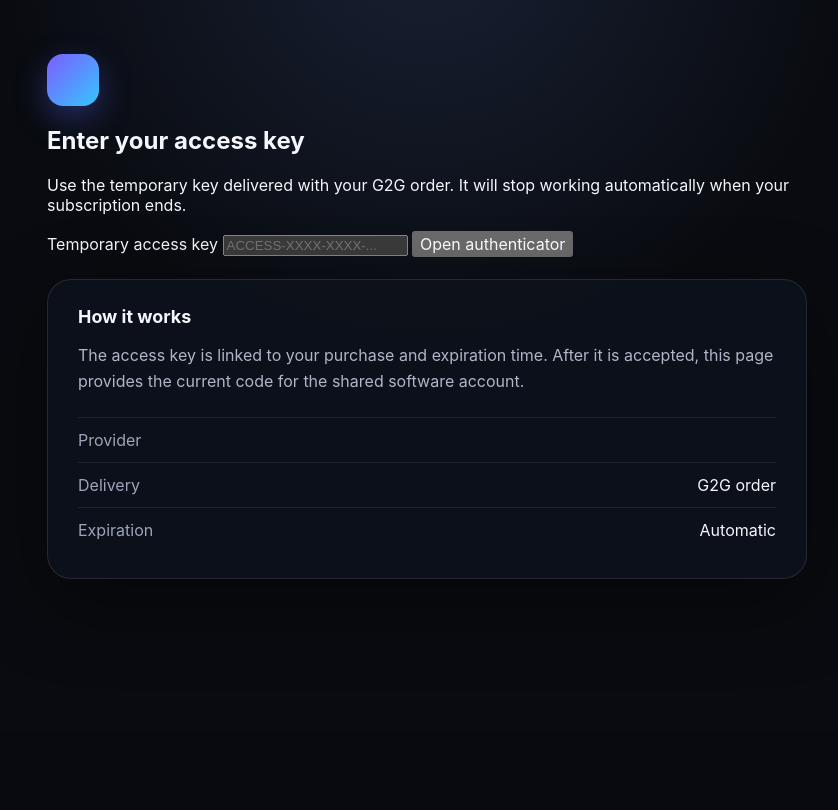
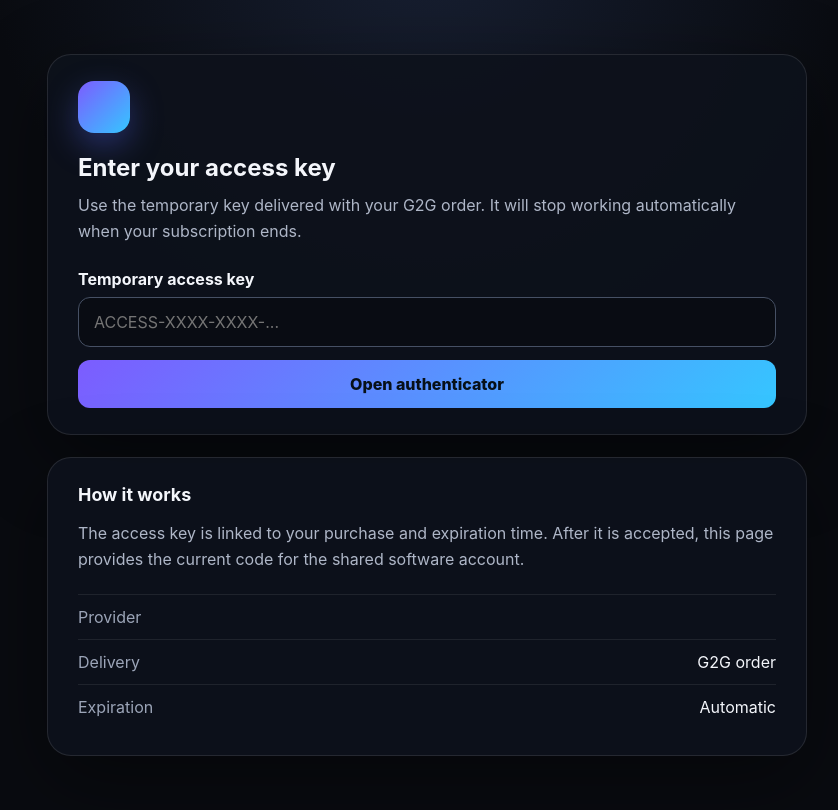
Before and after one commit to noobmaster693/personal-totp-render-public-beta, a Flask app: template templates/index.html in a window 1280 px wide. Shown: the part 68-878 px from the top of the page, without its empty margins (213-1051 px from the left). Before the commit the page ends 647 px from the top, so only its background shows below. Run offline with Flask 3, Linux system fonts and the light colour scheme; the template is opened without the code that fills it, so the values that code supplies are empty.

Commit message:
Style the purchase-key gate and account details

```diff
--- a/static/styles.css
+++ b/static/styles.css
@@ -7,7 +7,8 @@
 
 * { box-sizing: border-box; }
 body { margin: 0; min-height: 100vh; background: radial-gradient(circle at top, #182033 0, #090b10 42%); }
-button { font: inherit; cursor: pointer; }
+button, input { font: inherit; }
+button { cursor: pointer; }
 code { font-family: ui-monospace, SFMono-Regular, Consolas, monospace; color: #d8ddff; }
 h1, h2, p { margin-top: 0; }
 
@@ -17,21 +18,25 @@ h1, h2, p { margin-top: 0; }
   border-bottom: 1px solid rgba(255,255,255,.08); background: rgba(9,11,16,.72);
   backdrop-filter: blur(16px); position: sticky; top: 0;
 }
+.topbar form { margin: 0; }
 .badge { border: 1px solid rgba(255,255,255,.16); border-radius: 999px; padding: 6px 10px; color: #b9c1d2; font-size: .8rem; }
+.link-button { border: 0; background: transparent; color: #b9c1d2; padding: 7px 0; }
+.link-button:hover { color: #fff; }
 .container { width: min(100% - 32px, 760px); margin: 54px auto; display: grid; gap: 22px; }
-.code-card, .info-card, .error-card {
+.code-card, .info-card, .error-card, .unlock-card {
   border: 1px solid rgba(255,255,255,.1); background: rgba(14,18,28,.92);
   box-shadow: 0 24px 80px rgba(0,0,0,.42); border-radius: 24px;
 }
 .code-card { padding: 34px; text-align: center; }
 .account-heading { display: flex; align-items: center; justify-content: center; gap: 15px; margin-bottom: 30px; text-align: left; }
 .account-heading h1 { margin: 2px 0 0; font-size: 1.55rem; }
-.eyebrow { margin: 0; color: #9ca5b8; font-size: .84rem; letter-spacing: .08em; text-transform: uppercase; }
+.eyebrow { margin: 0 0 5px; color: #9ca5b8; font-size: .84rem; letter-spacing: .08em; text-transform: uppercase; }
 .service-icon, .brand-mark {
   display: grid; place-items: center; font-weight: 800; background: linear-gradient(135deg, #7c5cff, #35c6ff);
   box-shadow: 0 12px 32px rgba(89,104,255,.35);
 }
 .service-icon { width: 54px; height: 54px; border-radius: 18px; font-size: 1.35rem; }
+.brand-mark { width: 52px; height: 52px; border-radius: 16px; margin-bottom: 20px; }
 .code-button { display: block; width: 100%; border: 0; background: transparent; color: white; padding: 12px; }
 #totp-code { display: block; font-size: clamp(3.2rem, 12vw, 6.2rem); line-height: 1; font-weight: 760; letter-spacing: .09em; font-variant-numeric: tabular-nums; }
 .copy-label { display: block; margin-top: 14px; color: #aeb6c7; font-size: .9rem; }
@@ -39,22 +44,37 @@ h1, h2, p { margin-top: 0; }
 .progress-bar { height: 100%; width: 0; border-radius: inherit; background: linear-gradient(90deg, #6757ff, #35c6ff); transition: width .2s linear; }
 .countdown { color: #aeb6c7; font-variant-numeric: tabular-nums; }
 .status-message { min-height: 1.4em; color: #ffabb7; }
-.info-card { padding: 26px 30px; }
+.info-card, .unlock-card { padding: 26px 30px; }
 .info-card h2 { font-size: 1.12rem; }
-.info-card p { color: #aeb6c7; line-height: 1.65; }
+.info-card p, .unlock-card p, .error-card p { color: #aeb6c7; line-height: 1.65; }
+.unlock-card h1 { margin-bottom: 10px; }
+.unlock-card label { display: block; margin: 24px 0 8px; font-weight: 700; }
+.unlock-card input {
+  width: 100%; border: 1px solid #465064; border-radius: 12px; padding: 14px 15px;
+  background: #090c13; color: #fff; outline: none;
+}
+.unlock-card input:focus { border-color: #6e67ff; box-shadow: 0 0 0 3px rgba(110,103,255,.18); }
+.primary-button {
+  width: 100%; border: 0; border-radius: 12px; padding: 14px 16px; margin-top: 13px;
+  background: linear-gradient(135deg, #7c5cff, #35c6ff); color: #071018; font-weight: 800;
+}
 dl { margin: 22px 0 0; }
 dl div { display: flex; justify-content: space-between; gap: 20px; padding: 12px 0; border-top: 1px solid rgba(255,255,255,.08); }
-dt { color: #9ca5b8; } dd { margin: 0; text-align: right; }
+dt { color: #9ca5b8; } dd { margin: 0; text-align: right; overflow-wrap: anywhere; }
 .centered-page { display: grid; place-items: center; padding: 24px; }
-.error-card { width: min(100%, 500px); padding: 32px; }
-.brand-mark { width: 52px; height: 52px; border-radius: 16px; margin-bottom: 20px; }
-.error-card p { color: #aeb6c7; line-height: 1.6; }
-.error-detail { padding: 12px 14px; background: rgba(202,57,75,.13); border: 1px solid rgba(241,92,108,.35); border-radius: 12px; color: #ffb8c0 !important; }
+.error-card { width: min(100%, 560px); padding: 32px; }
+.error-detail, .error-list {
+  padding: 12px 14px; background: rgba(202,57,75,.13); border: 1px solid rgba(241,92,108,.35);
+  border-radius: 12px; color: #ffb8c0 !important;
+}
+.error-list { padding-left: 34px; line-height: 1.6; }
 
 @media (max-width: 520px) {
   .topbar { padding-inline: 16px; }
   .container { margin-top: 30px; }
   .code-card { padding: 28px 18px; }
   #totp-code { letter-spacing: .045em; }
-  .info-card { padding: 22px; }
+  .info-card, .unlock-card { padding: 22px; }
+  dl div { align-items: flex-start; flex-direction: column; gap: 4px; }
+  dd { text-align: left; }
 }
```
